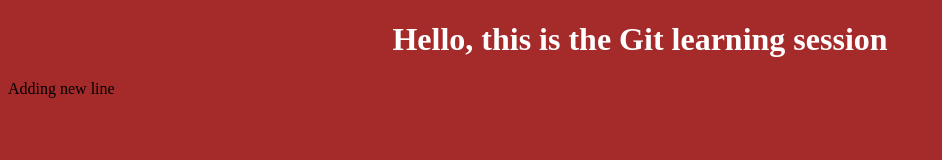
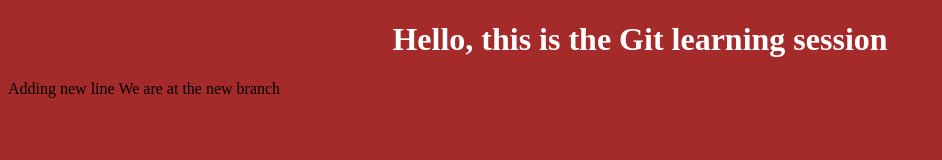
Before and after one commit to shivamanandb/myProject, a plain HTML site: page index.html in a window 1280 px wide. Shown: the whole page, without its empty margins (0-942 px from the left). Drawn offline with Linux system fonts and the light colour scheme.

Commit message:
Added new paragraph into index.html and commiting at newBranch

```diff
--- a/index.html
+++ b/index.html
@@ -9,5 +9,6 @@
 <body>
     <h1>Hello, this is the Git learning session</h1>
     <p1>Adding new line</p1>
+    <p1>We are at the new branch</p1>
 </body>
 </html>
```
